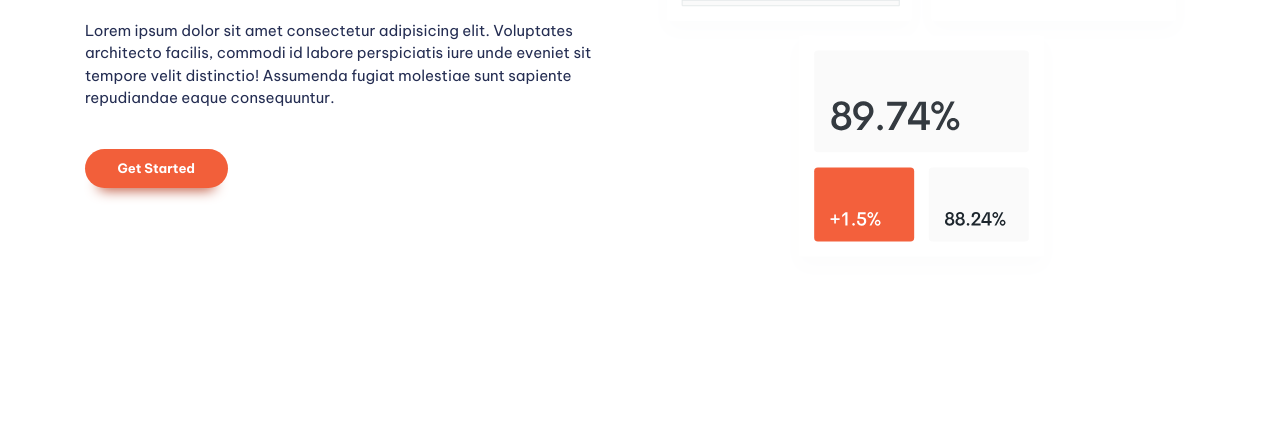
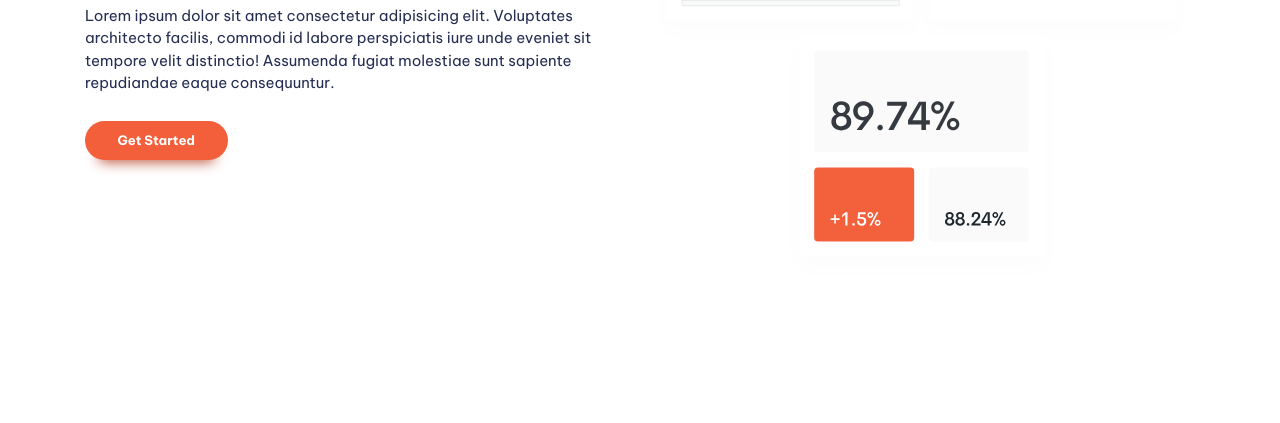
Before and after one commit to lombris/projeto-HTML-CSS, a plain HTML site: page index.html in a window 1280 px wide. Shown: the part 377-800 px from the top of the page. Drawn offline with Linux system fonts and the light colour scheme.

Commit message:
Alterações no corpo do site

```diff
--- a/style.css
+++ b/style.css
@@ -266,7 +266,7 @@ body {
 }
 
 .flow *+* {
-    margin-top: var(--flow-spacer, 3em);
+    margin-top: var(--flow-spacer, 2em);
 }
 
 .even-columns {
```
Also changed, not shown: index.html (+1 -1 lines).
